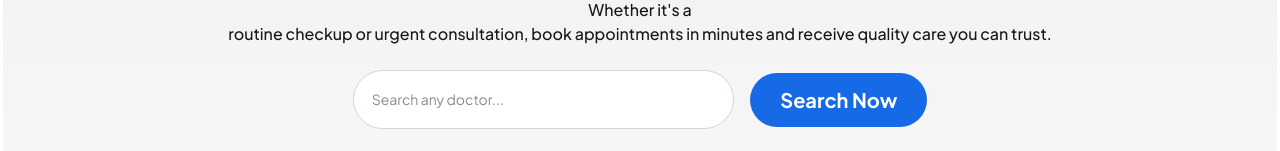
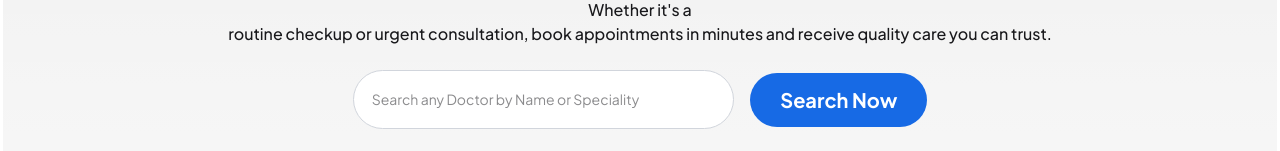
Before and after one commit to imam-hasan-jami/Phudu-Medical-B11A08-ProgrammingHero, a React (Vite) app: page / in a window 1280 px wide. Shown: the part 296-447 px from the top of the page. Built offline with nearby package versions, Linux system fonts and the light colour scheme.

Commit message:
added search functionality

```diff
--- a/src/components/Hero.jsx
+++ b/src/components/Hero.jsx
@@ -1,23 +1,54 @@
-import React from 'react';
+import React, { useState } from 'react';
 import bannerImg1 from '../assets/banner-img-1.png';
 import bannerImg2 from '../assets/banner-img-2.jpg';
 
-const Hero = () => {
+const Hero = ({ handleSearch }) => {
+    const [searchText, setSearchText] = useState("");
+
     return (
-        <div className='max-w-[380px] mx-auto lg:max-w-[1600px] lg:mx-auto py-[30px] lg:px-[160px] lg:py-[64px] mb-12 lg:mb-20 bg-gradient-to-b from-white/0 to-white border-3 border-white rounded-[24px]'>
+        <div className="max-w-[380px] mx-auto lg:max-w-[1600px] lg:mx-auto py-[30px] lg:px-[160px] lg:py-[64px] mb-12 lg:mb-20 bg-gradient-to-b from-white/0 to-white border-3 border-white rounded-[24px]">
             <div>
-                <h1 className='font-jakarta-sans text-3xl lg:text-5xl font-extrabold text-center mb-4'>Dependable Care, Backed by Trusted <br /> Professionals.</h1>
-                <p className='font-jakarta-sans font-medium text-[14px] lg:text-base text-center mb-6 px-4'>Our platform connects you with verified, experienced doctors across various specialties — all at your convenience. Whether it's a <br /> routine checkup or urgent consultation, book appointments in minutes and receive quality care you can trust.</p>
+                <h1 className="font-jakarta-sans text-3xl lg:text-5xl font-extrabold text-center mb-4">
+                    Dependable Care, Backed by Trusted <br /> Professionals.
+                </h1>
+                <p className="font-jakarta-sans font-medium text-[14px] lg:text-base text-center mb-6 px-4">
+                    Our platform connects you with verified, experienced doctors
+                    across various specialties — all at your convenience.
+                    Whether it's a <br /> routine checkup or urgent
+                    consultation, book appointments in minutes and receive
+                    quality care you can trust.
+                </p>
             </div>
 
-            <form action="" className='flex flex-col lg:flex-row items-center justify-center gap-2 lg:gap-4 mb-6'>
-                <input className='p-[10px] lg:p-[18px] bg-white stroke-[#D1D5DB] rounded-[99px] w-9/10 lg:w-4/10 font-jakarta-sans text-[14px] border border-gray-300' type="text" placeholder='Search any doctor...'/>
-                <input className='className="btn bg-[#176AE5] rounded-[99px] font-jakarta-sans font-bold text-white px-[30px] py-2 lg:py-3 text-base lg:text-[20px]' type="submit" value="Search Now" />
+            <form
+                onSubmit={(e) => {
+                    handleSearch(e, searchText);
+                    setSearchText("");
+                    window.scrollTo(0, 900);
+                }}
+                className="flex flex-col lg:flex-row items-center justify-center gap-2 lg:gap-4 mb-6"
+            >
+                <input
+                    value={searchText}
+                    onChange={(e) => setSearchText(e.target.value)}
+                    className="p-[10px] lg:p-[18px] bg-white stroke-[#D1D5DB] rounded-[99px] w-9/10 lg:w-4/10 font-jakarta-sans text-[14px] border border-gray-300"
+                    type="text"
+                    placeholder="Search any Doctor by Name or Speciality"
+                />
+                <input
+                    className='className="btn bg-[#176AE5] rounded-[99px] font-jakarta-sans font-bold text-white px-[30px] py-2 lg:py-3 text-base lg:text-[20px]'
+                    type="submit"
+                    value="Search Now"
+                />
             </form>
 
-            <div className='w-9/10 mx-auto lg:w-full lg:flex gap-6'>
-                <img className='mb-6 lg:mb-0' src={bannerImg1} alt="" />
-                <img className='w-[578px] h-[350px] object-cover rounded-2xl' src={bannerImg2} alt="" />
+            <div className="w-9/10 mx-auto lg:w-full lg:flex gap-6">
+                <img className="mb-6 lg:mb-0" src={bannerImg1} alt="" />
+                <img
+                    className="w-[578px] h-[350px] object-cover rounded-2xl"
+                    src={bannerImg2}
+                    alt=""
+                />
             </div>
         </div>
     );
--- a/src/pages/Home.jsx
+++ b/src/pages/Home.jsx
@@ -3,15 +3,29 @@ import Hero from '../components/Hero';
 import DoctorsContainer from '../components/DoctorsContainer';
 import { useLoaderData } from 'react-router';
 import Success from '../components/Success';
+import toast from 'react-hot-toast';
 
 const Home = () => {
     const doctorsData = useLoaderData();
     const [doctors, setDoctors] = useState(doctorsData);
 
+    const handleSearch = (e, text) => {
+        e.preventDefault();
+        if (text === "") return setDoctors(doctorsData);
+        const searchedDoctors = doctorsData.filter(
+            (doctor) =>
+                doctor.name.toLowerCase().split(" ").includes(text.toLowerCase()) ||
+                doctor.speciality.toLowerCase().split(" ").includes(text.toLowerCase())
+        );
+        setDoctors(searchedDoctors);
+        if (searchedDoctors.length === 0) {
+            toast.error("No doctor found for the given name or speciality");
+        }
+    };
 
     return (
         <div>
-            <Hero />
+            <Hero handleSearch={handleSearch} />
             <DoctorsContainer doctors={doctors} />
             <Success />
         </div>
```
